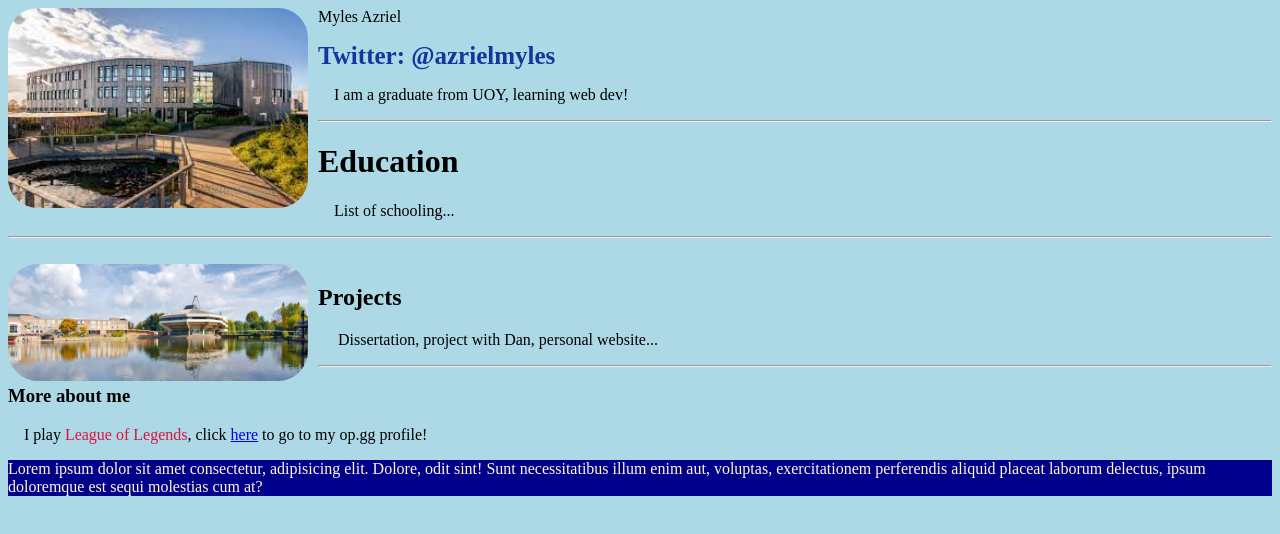
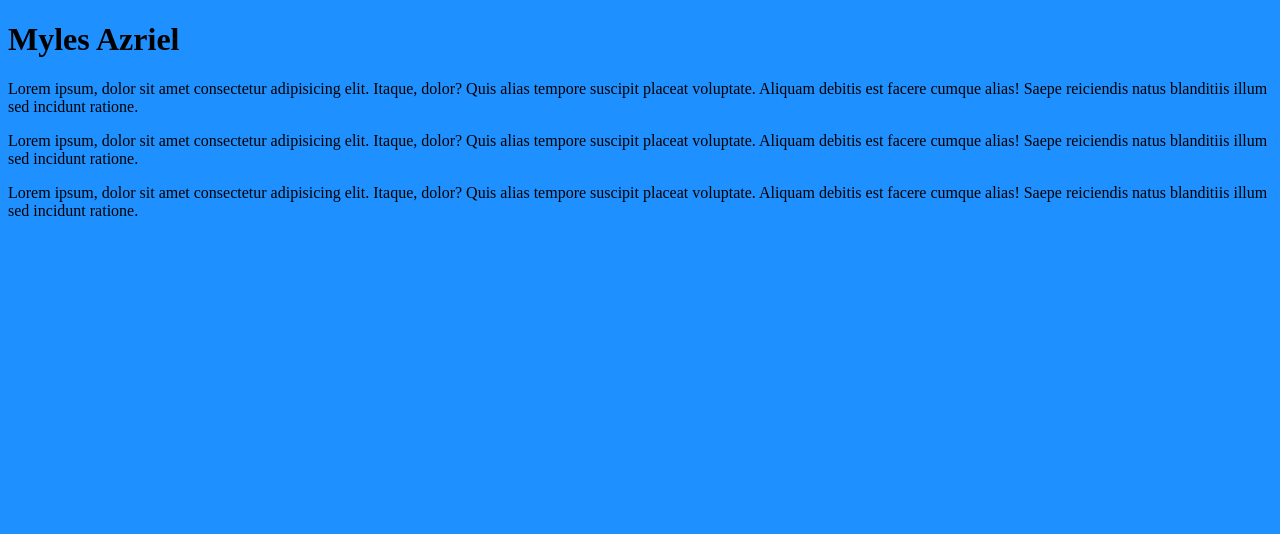
Before and after one commit to mylesazriel/learning-webdev, a plain HTML site: page project/index.html in a window 1280 px wide. Drawn offline with Linux system fonts and the light colour scheme.

Commit message:
Learning CSS
Deleted old .html file as it was outdated, going to be using an external .css file to style.

```diff
--- a/project/css/style.css
+++ b/project/css/style.css
@@ -0,0 +1,3 @@
+body{
+    background-color:dodgerblue
+}
--- a/project/index.html
+++ b/project/index.html
@@ -1,69 +1,25 @@
 <!DOCTYPE html>
-
-<!--
-  This is an example of a comment!
-  Anything in between the tags is a comment.
-
-  To Myles, from Myles 23/02/22
-  Good luck learning HTML, have fun with it. You can do this bro <3.
--->
 <html lang="en">
 
 <head>
-  <meta charset="UTF-8" />
-  <meta http-equiv="X-UA-Compatible" content="IE=edge" />
-  <meta name="viewport" content="width=device-width, initial-scale=1.0" />
-  <meta name="keywords" content="html, css, js, personal, website" />
-  <meta name="description" content="The personal website of Myles Azriel" />
-  <meta name="author" content="Myles Azriel" <title>Myles Azriel</title>
-  <style>
-    img {
-      width: 300px;
-      border-radius: 30px;
-      float: left;
-      margin-right: 10px;
-    }
-
-    .username {
-      font-weight: bold;
-    }
-
-    em {
-      color: rgb(21, 52, 156);
-      font-style: normal;
-      font-size: 25px;
-    }
-  </style>
+  <meta charset="UTF-8">
+  <meta http-equiv="X-UA-Compatible" content="IE=edge">
+  <meta name="viewport" content="width=device-width, initial-scale=1.0">
+  <title>Document</title>
+  <link rel="stylesheet" href="css/style.css">
 </head>
 
-<body style="background-color: lightblue;">
-  <img src="images/compsci_building.jpg" alt="Photo of the computer science building at the University of York" />
-  <p class="username"><em>Twitter: @azrielmyles</em></p>
-  <p>&nbsp&nbsp&nbsp&nbspI am a graduate from UOY, learning web dev!</p>
-  <hr />
-  <!-- Goes from h1 to h6 -->
-  <h1>Education</h1>
-  <p>&nbsp&nbsp&nbsp&nbspList of schooling...</p>
-  <hr />
-  <br />
-  <img src="images/york-degree-power-scaled-1440x560.jpeg" alt="Photo of Campus West, UoY" />
-  <h2>Projects</h2>
-  <p>
-    &nbsp&nbsp&nbsp&nbsp&nbspDissertation, project with Dan, personal
-    website...
+<body>
+  <h1>Myles Azriel</h1>
+  <p>Lorem ipsum, dolor sit amet consectetur adipisicing elit. Itaque, dolor? Quis alias tempore suscipit placeat
+    voluptate. Aliquam debitis est facere cumque alias! Saepe reiciendis natus blanditiis illum sed incidunt ratione.
   </p>
-  <hr />
-  <h3>More about me</h3>
-  <p>
-    &nbsp&nbsp&nbsp&nbspI play <span style="color: crimson;">League of Legends</span>, click
-    <a href="https://euw.op.gg/summoners/euw/mylea">here</a> to go to my op.gg
-    profile!
+  <p>Lorem ipsum, dolor sit amet consectetur adipisicing elit. Itaque, dolor? Quis alias tempore suscipit placeat
+    voluptate. Aliquam debitis est facere cumque alias! Saepe reiciendis natus blanditiis illum sed incidunt ratione.
   </p>
-  <p style="background-color: darkblue;color: cornsilk;">Lorem ipsum dolor sit amet consectetur, adipisicing elit. Dolore, odit sint! Sunt necessitatibus illum enim aut,
-    voluptas, exercitationem perferendis aliquid placeat laborum delectus, ipsum doloremque est sequi molestias cum at?
+  <p>Lorem ipsum, dolor sit amet consectetur adipisicing elit. Itaque, dolor? Quis alias tempore suscipit placeat
+    voluptate. Aliquam debitis est facere cumque alias! Saepe reiciendis natus blanditiis illum sed incidunt ratione.
   </p>
-
-
 </body>
 
 </html>
```
